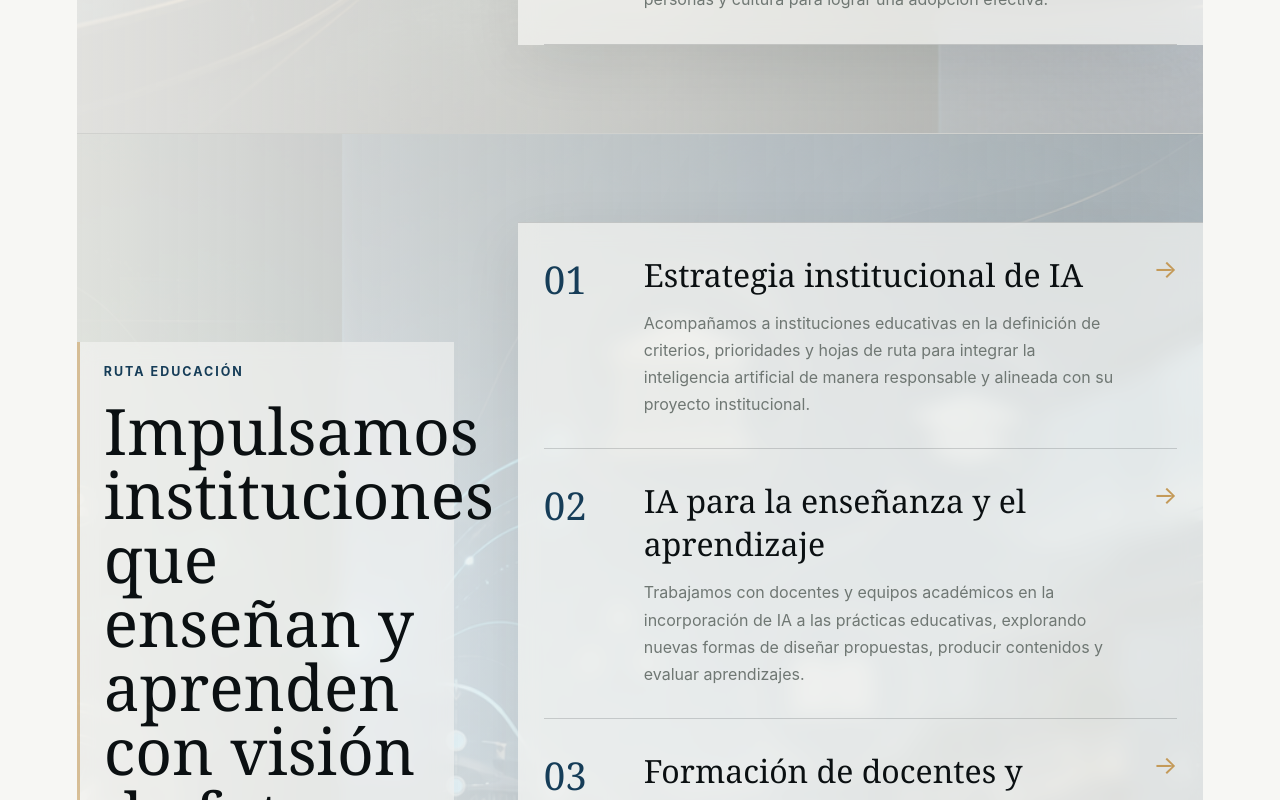
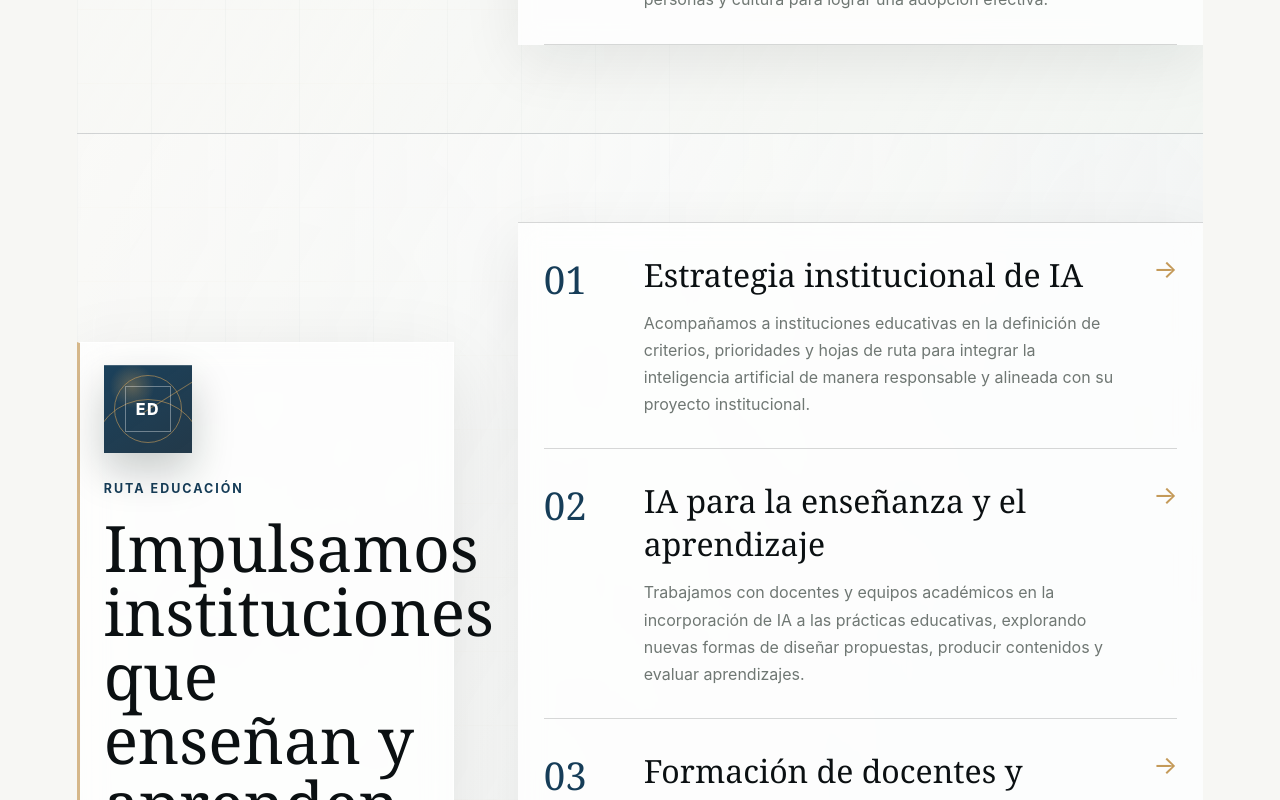
Before and after one commit to fernandamiccoli/consultoria-ia-fmc, a Next.js app: page / in a window 1280 px wide. Shown: the part 3360-4160 px from the top of the page. Built offline with nearby package versions, Linux system fonts and the light colour scheme.

Commit message:
fix: mejorar secciones de servicios y responsive

```diff
--- a/app/globals.css
+++ b/app/globals.css
@@ -331,6 +331,10 @@ h1 {
 }
 
 .service-route {
+  background:
+    linear-gradient(120deg, rgba(255, 255, 255, 0.94), rgba(239, 244, 241, 0.7)),
+    radial-gradient(circle at 18% 18%, rgba(196, 154, 89, 0.18), transparent 28%),
+    radial-gradient(circle at 92% 8%, rgba(6, 60, 53, 0.12), transparent 34%);
   display: grid;
   gap: clamp(28px, 5vw, 70px);
   grid-template-columns: minmax(260px, 0.55fr) minmax(320px, 1fr);
@@ -341,21 +345,21 @@ h1 {
 }
 
 .service-route::before {
-  background-image: url("/images/rutas-paneles.png");
-  background-position: 18% center;
-  background-size: cover;
+  background:
+    linear-gradient(90deg, rgba(6, 60, 53, 0.16) 1px, transparent 1px),
+    linear-gradient(0deg, rgba(196, 154, 89, 0.12) 1px, transparent 1px);
+  background-size: 74px 74px;
   content: "";
   inset: 0;
-  opacity: 0.5;
+  mask-image: linear-gradient(90deg, black, transparent 72%);
+  opacity: 0.56;
   pointer-events: none;
   position: absolute;
   z-index: 0;
 }
 
 .service-route::after {
-  background:
-    linear-gradient(90deg, rgba(247, 247, 244, 0.82) 0%, rgba(247, 247, 244, 0.62) 48%, rgba(247, 247, 244, 0.36) 100%),
-    radial-gradient(circle at 84% 22%, rgba(196, 154, 89, 0.1), transparent 34%);
+  background: linear-gradient(90deg, rgba(247, 247, 244, 0.7), rgba(247, 247, 244, 0.16));
   content: "";
   inset: 0;
   pointer-events: none;
@@ -372,15 +376,20 @@ h1 {
   border-top: 1px solid var(--line);
 }
 
-.service-route.education::before {
-  background-position: 82% center;
-  opacity: 0.52;
+.service-route.education {
+  background:
+    linear-gradient(120deg, rgba(255, 255, 255, 0.94), rgba(233, 240, 243, 0.74)),
+    radial-gradient(circle at 18% 18%, rgba(22, 61, 88, 0.16), transparent 28%),
+    radial-gradient(circle at 92% 8%, rgba(196, 154, 89, 0.12), transparent 34%);
 }
 
-.service-route.education::after {
+.service-route.education::before {
   background:
-    linear-gradient(90deg, rgba(247, 247, 244, 0.8) 0%, rgba(235, 241, 242, 0.58) 48%, rgba(221, 233, 236, 0.34) 100%),
-    radial-gradient(circle at 82% 20%, rgba(22, 61, 88, 0.1), transparent 36%);
+    linear-gradient(90deg, rgba(22, 61, 88, 0.14) 1px, transparent 1px),
+    linear-gradient(0deg, rgba(196, 154, 89, 0.1) 1px, transparent 1px);
+  background-size: 74px 74px;
+  mask-image: linear-gradient(90deg, black, transparent 72%);
+  opacity: 0.54;
 }
 
 .service-route.education .section-label,
@@ -390,12 +399,80 @@ h1 {
 
 .service-intro {
   align-self: start;
-  background: rgba(247, 247, 244, 0.58);
-  backdrop-filter: blur(10px);
-  border-left: 3px solid rgba(196, 154, 89, 0.58);
+  background: rgba(255, 255, 255, 0.72);
+  backdrop-filter: blur(14px);
+  border: 1px solid rgba(255, 255, 255, 0.82);
+  border-left: 3px solid rgba(196, 154, 89, 0.7);
+  box-shadow: 0 24px 74px rgba(4, 24, 23, 0.1);
   padding: 22px 24px 26px;
   position: sticky;
   top: 120px;
+}
+
+.route-emblem {
+  align-items: center;
+  background:
+    radial-gradient(circle at 32% 24%, rgba(196, 154, 89, 0.44), transparent 25%),
+    linear-gradient(145deg, rgba(6, 60, 53, 0.98), rgba(2, 42, 37, 0.9));
+  box-shadow: 0 18px 42px rgba(4, 24, 23, 0.22), inset 0 1px 0 rgba(255, 255, 255, 0.18);
+  color: var(--white);
+  display: inline-flex;
+  height: 88px;
+  justify-content: center;
+  margin-bottom: 28px;
+  overflow: hidden;
+  position: relative;
+  width: 88px;
+}
+
+.service-route.education .route-emblem {
+  background:
+    radial-gradient(circle at 32% 24%, rgba(196, 154, 89, 0.38), transparent 25%),
+    linear-gradient(145deg, rgba(22, 61, 88, 0.98), rgba(11, 36, 54, 0.9));
+}
+
+.emblem-core {
+  border: 1px solid rgba(255, 255, 255, 0.36);
+  display: grid;
+  font-size: 1rem;
+  font-weight: 800;
+  height: 46px;
+  letter-spacing: 0.08em;
+  place-items: center;
+  position: relative;
+  width: 46px;
+  z-index: 1;
+}
+
+.emblem-orbit,
+.emblem-line {
+  border: 1px solid rgba(196, 154, 89, 0.62);
+  content: "";
+  position: absolute;
+}
+
+.emblem-orbit.one {
+  border-radius: 50%;
+  height: 68px;
+  inset: 10px;
+  width: 68px;
+}
+
+.emblem-orbit.two {
+  border-radius: 50%;
+  height: 112px;
+  left: -12px;
+  top: 34px;
+  width: 112px;
+}
+
+.emblem-line {
+  border-width: 1px 0 0;
+  height: 1px;
+  right: -18px;
+  top: 28px;
+  transform: rotate(-32deg);
+  width: 72px;
 }
 
 .service-intro h2 {
@@ -403,8 +480,8 @@ h1 {
 }
 
 .service-list {
-  background: rgba(247, 247, 244, 0.68);
-  backdrop-filter: blur(10px);
+  background: rgba(255, 255, 255, 0.74);
+  backdrop-filter: blur(12px);
   border-top: 1px solid var(--line);
   box-shadow: 0 18px 56px rgba(4, 24, 23, 0.08);
   padding: 0 26px;
@@ -705,7 +782,14 @@ textarea {
 
   .hero-section {
     min-height: 88vh;
+    padding-left: 22px;
+    padding-right: 22px;
     padding-top: 132px;
+  }
+
+  h1 {
+    font-size: clamp(3rem, 13.5vw, 5.2rem);
+    max-width: 100%;
   }
 
   .section-heading,
@@ -720,9 +804,23 @@ textarea {
     grid-template-columns: 1fr;
   }
 
+  .route-grid {
+    background-image: none;
+    gap: 18px;
+  }
+
   .route-empresas {
+    background-image: url("/images/rutas-paneles.png");
+    background-position: 18% center;
+    background-size: cover;
     border-bottom: 1px solid rgba(196, 154, 89, 0.7);
     border-right: 0;
+  }
+
+  .route-educacion {
+    background-image: url("/images/rutas-paneles.png");
+    background-position: 82% center;
+    background-size: cover;
   }
 
   .route-card {
@@ -738,6 +836,10 @@ textarea {
 
   .service-intro {
     position: static;
+  }
+
+  .service-route::before {
+    mask-image: linear-gradient(180deg, black, transparent 68%);
   }
 
   .service-row {
@@ -763,7 +865,17 @@ textarea {
 
 @media (max-width: 560px) {
   h1 {
-    font-size: clamp(3.35rem, 18vw, 4.8rem);
+    font-size: clamp(2.45rem, 12.2vw, 3.25rem);
+    line-height: 0.98;
+  }
+
+  .hero-line {
+    font-size: clamp(1.05rem, 5.8vw, 1.45rem);
+  }
+
+  .next-hint {
+    font-size: 0.66rem;
+    letter-spacing: 0.14em;
   }
 
   .hero-copy {
@@ -780,6 +892,15 @@ textarea {
 
   .service-row {
     gap: 18px;
+    grid-template-columns: 1fr;
+  }
+
+  .service-number {
+    font-size: 2rem;
+  }
+
+  .service-row h3 {
+    font-size: clamp(1.55rem, 9vw, 2.25rem);
   }
 
   .contact-section {
--- a/app/page.tsx
+++ b/app/page.tsx
@@ -163,6 +163,12 @@ function ServiceRoute({
   return (
     <section id={id} className={`service-route ${education ? "education" : ""}`}>
       <div className="service-intro">
+        <div className="route-emblem" aria-hidden="true">
+          <span className="emblem-core">{education ? "ED" : "IA"}</span>
+          <span className="emblem-orbit one" />
+          <span className="emblem-orbit two" />
+          <span className="emblem-line" />
+        </div>
         <p className="section-label">{label}</p>
         <h2>{title}</h2>
       </div>
```
